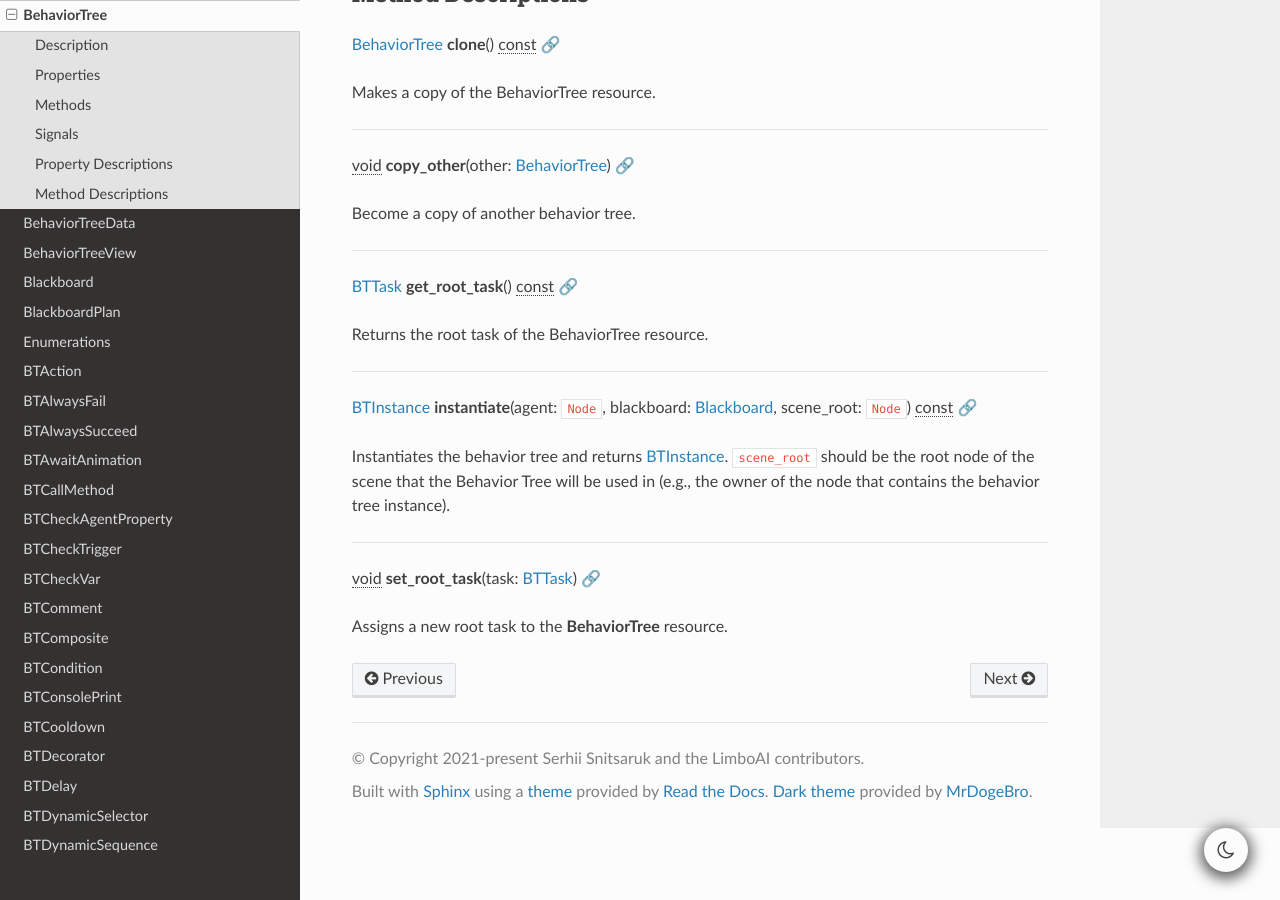
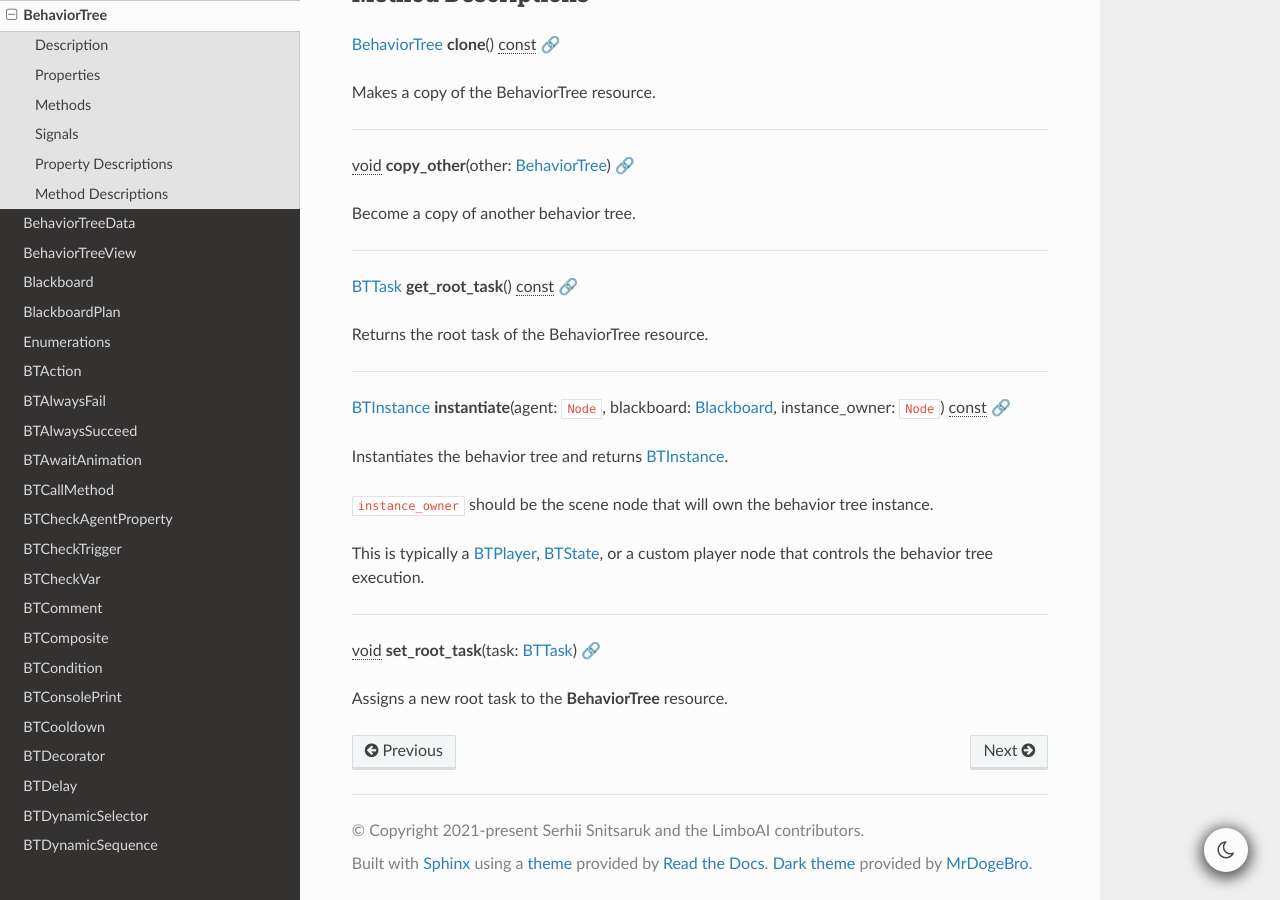
Before and after one commit to limbonaut/limboai, a Sphinx documentation site: the page built from doc/source/classes/class_behaviortree.rst, in a window 1280 px wide and 900 px high, scrolled down 2075 px. Built offline with Sphinx 7.4.7 and the Read the Docs theme 2.0.0, drawn with Linux system fonts in a browser that asks for light colours; pages that are not in the unit, such as notebooks, are missing from menus; some of the changed text lies outside the part shown.

Commit message:
Fix BehaviorTree.instantiate() method binding

```diff
--- a/doc/source/classes/class_behaviortree.rst
+++ b/doc/source/classes/class_behaviortree.rst
@@ -55,17 +55,17 @@ Methods
 .. table::
    :widths: auto
 
-   +-----------------------------------------+--------------------------------------------------------------------------------------------------------------------------------------------------------------------+
-   | :ref:`BehaviorTree<class_BehaviorTree>` | :ref:`clone<class_BehaviorTree_method_clone>`\ (\ ) |const|                                                                                                        |
-   +-----------------------------------------+--------------------------------------------------------------------------------------------------------------------------------------------------------------------+
-   | |void|                                  | :ref:`copy_other<class_BehaviorTree_method_copy_other>`\ (\ other\: :ref:`BehaviorTree<class_BehaviorTree>`\ )                                                     |
-   +-----------------------------------------+--------------------------------------------------------------------------------------------------------------------------------------------------------------------+
-   | :ref:`BTTask<class_BTTask>`             | :ref:`get_root_task<class_BehaviorTree_method_get_root_task>`\ (\ ) |const|                                                                                        |
-   +-----------------------------------------+--------------------------------------------------------------------------------------------------------------------------------------------------------------------+
-   | :ref:`BTInstance<class_BTInstance>`     | :ref:`instantiate<class_BehaviorTree_method_instantiate>`\ (\ agent\: ``Node``, blackboard\: :ref:`Blackboard<class_Blackboard>`, scene_root\: ``Node``\ ) |const| |
-   +-----------------------------------------+--------------------------------------------------------------------------------------------------------------------------------------------------------------------+
-   | |void|                                  | :ref:`set_root_task<class_BehaviorTree_method_set_root_task>`\ (\ task\: :ref:`BTTask<class_BTTask>`\ )                                                            |
-   +-----------------------------------------+--------------------------------------------------------------------------------------------------------------------------------------------------------------------+
+   +-----------------------------------------+------------------------------------------------------------------------------------------------------------------------------------------------------------------------+
+   | :ref:`BehaviorTree<class_BehaviorTree>` | :ref:`clone<class_BehaviorTree_method_clone>`\ (\ ) |const|                                                                                                            |
+   +-----------------------------------------+------------------------------------------------------------------------------------------------------------------------------------------------------------------------+
+   | |void|                                  | :ref:`copy_other<class_BehaviorTree_method_copy_other>`\ (\ other\: :ref:`BehaviorTree<class_BehaviorTree>`\ )                                                         |
+   +-----------------------------------------+------------------------------------------------------------------------------------------------------------------------------------------------------------------------+
+   | :ref:`BTTask<class_BTTask>`             | :ref:`get_root_task<class_BehaviorTree_method_get_root_task>`\ (\ ) |const|                                                                                            |
+   +-----------------------------------------+------------------------------------------------------------------------------------------------------------------------------------------------------------------------+
+   | :ref:`BTInstance<class_BTInstance>`     | :ref:`instantiate<class_BehaviorTree_method_instantiate>`\ (\ agent\: ``Node``, blackboard\: :ref:`Blackboard<class_Blackboard>`, instance_owner\: ``Node``\ ) |const| |
+   +-----------------------------------------+------------------------------------------------------------------------------------------------------------------------------------------------------------------------+
+   | |void|                                  | :ref:`set_root_task<class_BehaviorTree_method_set_root_task>`\ (\ task\: :ref:`BTTask<class_BTTask>`\ )                                                                |
+   +-----------------------------------------+------------------------------------------------------------------------------------------------------------------------------------------------------------------------+
 
 .. rst-class:: classref-section-separator
 
@@ -172,9 +172,13 @@ Returns the root task of the BehaviorTree resource.
 
 .. rst-class:: classref-method
 
-:ref:`BTInstance<class_BTInstance>` **instantiate**\ (\ agent\: ``Node``, blackboard\: :ref:`Blackboard<class_Blackboard>`, scene_root\: ``Node``\ ) |const| :ref:`🔗<class_BehaviorTree_method_instantiate>`
+:ref:`BTInstance<class_BTInstance>` **instantiate**\ (\ agent\: ``Node``, blackboard\: :ref:`Blackboard<class_Blackboard>`, instance_owner\: ``Node``\ ) |const| :ref:`🔗<class_BehaviorTree_method_instantiate>`
 
-Instantiates the behavior tree and returns :ref:`BTInstance<class_BTInstance>`. ``scene_root`` should be the root node of the scene that the Behavior Tree will be used in (e.g., the owner of the node that contains the behavior tree instance).
+Instantiates the behavior tree and returns :ref:`BTInstance<class_BTInstance>`.
+
+\ ``instance_owner`` should be the scene node that will own the behavior tree instance.
+
+This is typically a :ref:`BTPlayer<class_BTPlayer>`, :ref:`BTState<class_BTState>`, or a custom player node that controls the behavior tree execution.
 
 .. rst-class:: classref-item-separator
 
```
Also changed, not shown: 2 other files.
